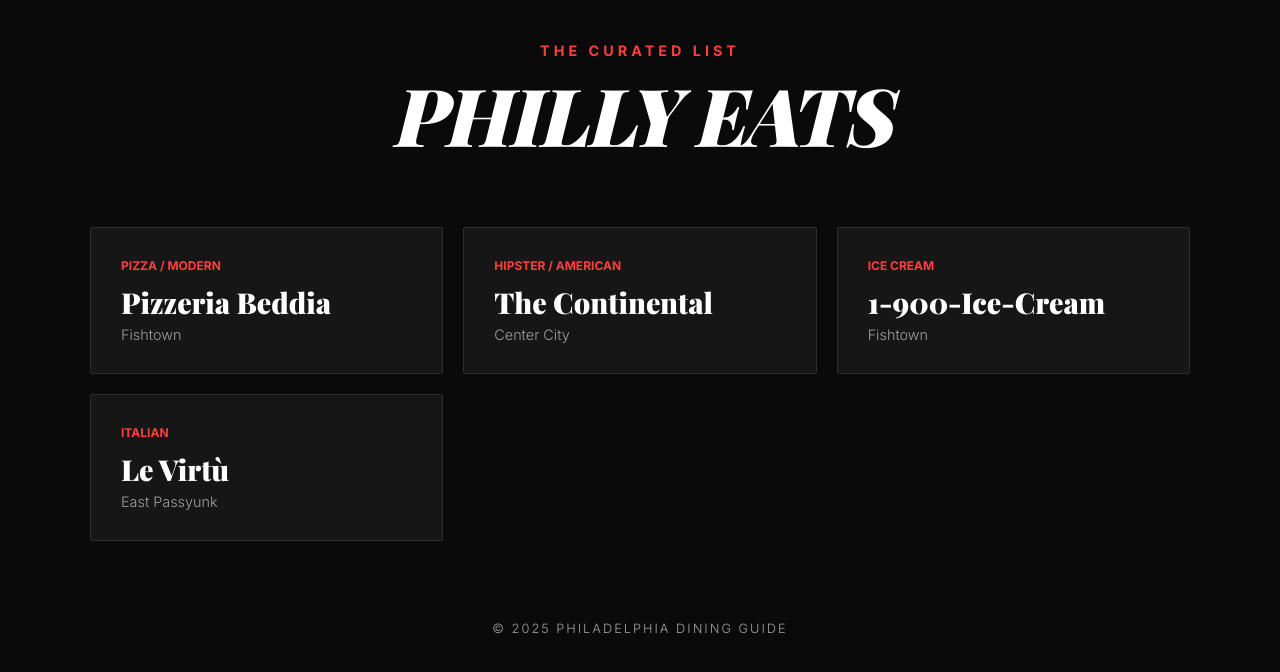
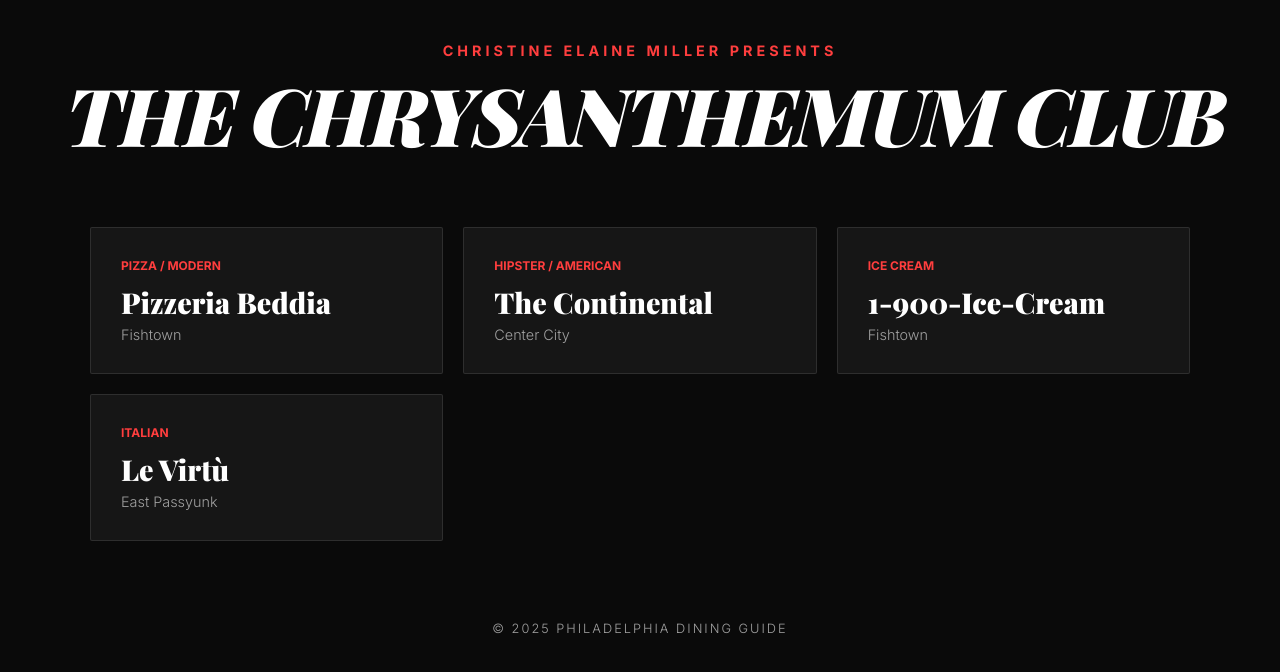
Before and after one commit to alty29/ChrysanthemumClub, a plain HTML site: page index2.html in a window 1280 px wide. Drawn offline with nearby package versions, Linux system fonts and the light colour scheme; a web font is replaced by a local one.

Commit message:
Update index2.html

```diff
--- a/index2.html
+++ b/index2.html
@@ -134,8 +134,8 @@
 <body>
 
     <header>
-        <span class="subtitle">The Curated List</span>
-        <h1>Philly Eats</h1>
+        <span class="subtitle">Christine Elaine Miller Presents</span>
+        <h1>The Chrysanthemum Club</h1>
     </header>
 
     <div class="grid">
```
